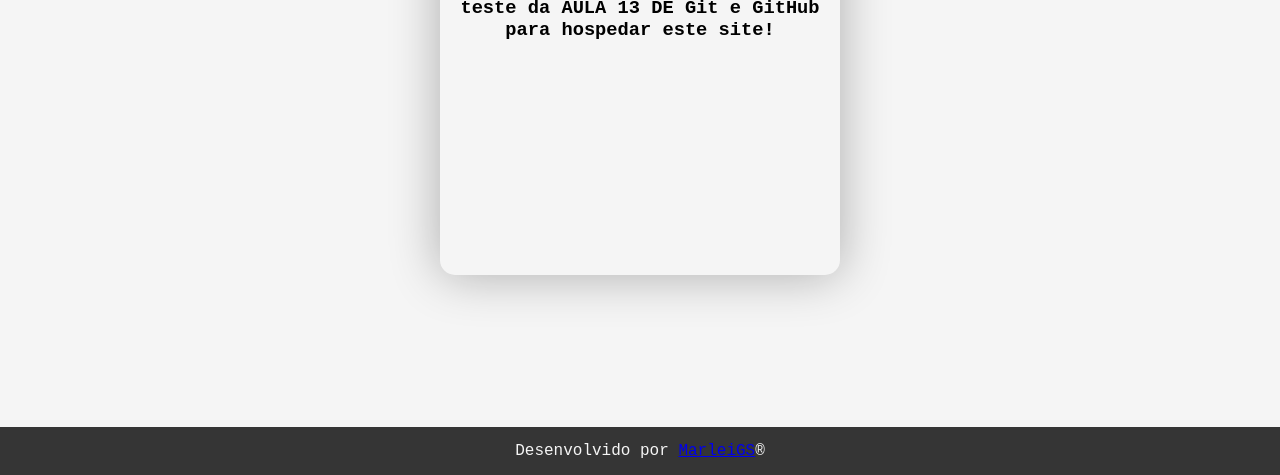
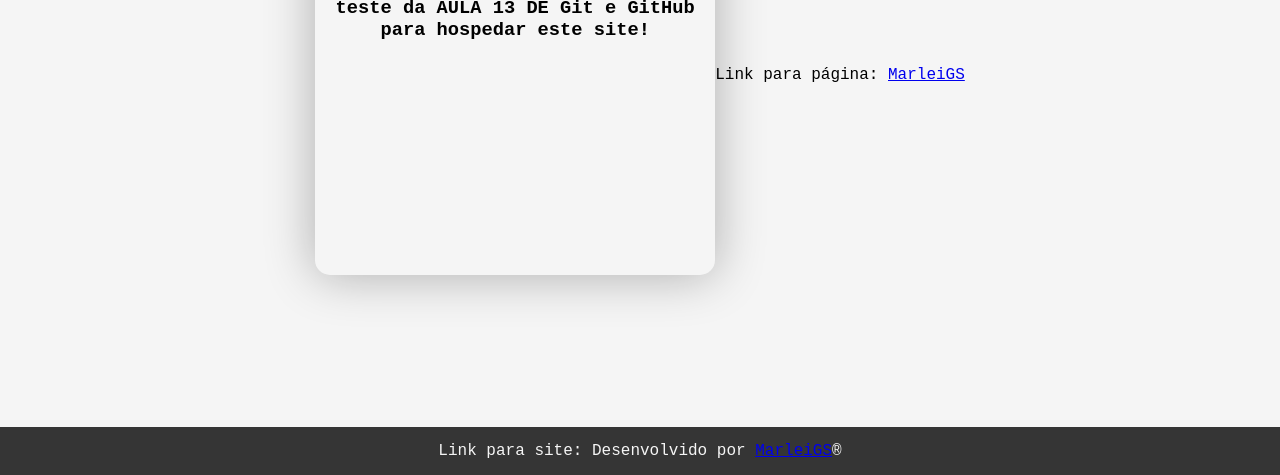
Before and after one commit to MarleiGS/pythonx, a plain HTML site: page index.html in a window 1280 px wide. Shown: the part 325-800 px from the top of the page. Drawn offline with nearby package versions, Linux system fonts and the light colour scheme.

Commit message:
Add Link
Add link para página de MarleiGS e não para o site.

```diff
--- a/index.html
+++ b/index.html
@@ -82,9 +82,10 @@
             </h2>
             <h3>teste da AULA 13 DE Git e GitHub para hospedar este site!</h3>
         </section>
+        <p>Link para página: <a href="../MarleiGS/index.html" target="_blank" rel="noopener">MarleiGS</a></p>
     </main>
     <footer>
-        <p>Desenvolvido por <a href="marlei.github.io/MarleiGS/" target="_blank" rel="noopener">MarleiGS</a>&reg;</p>
+        <p>Link para site: Desenvolvido por <a href="marlei.github.io/MarleiGS/" target="_blank" rel="noopener">MarleiGS</a>&reg;</p>
     </footer>
 </body>
 </html>
```
